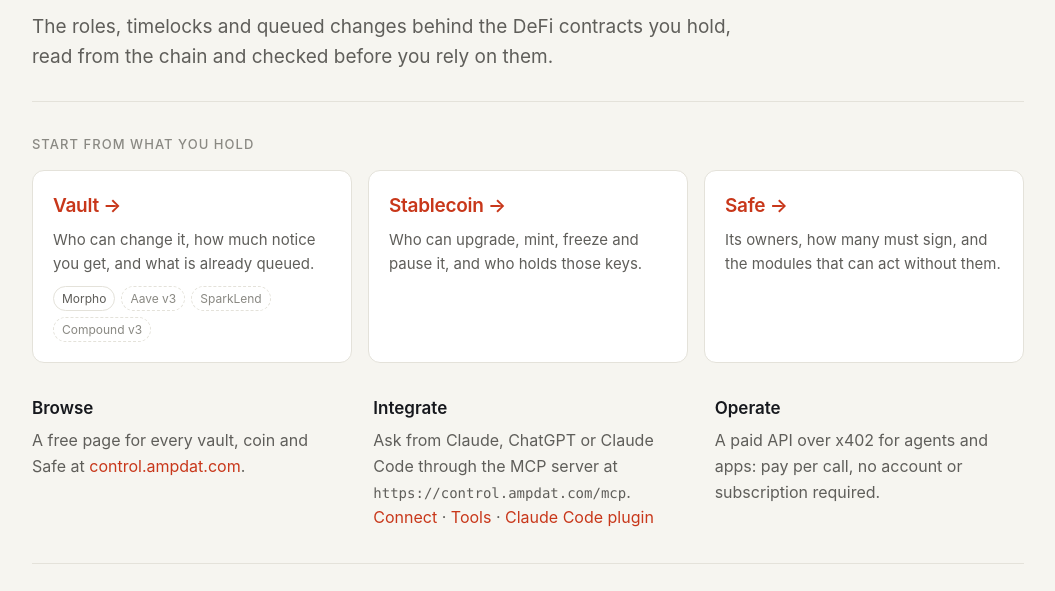
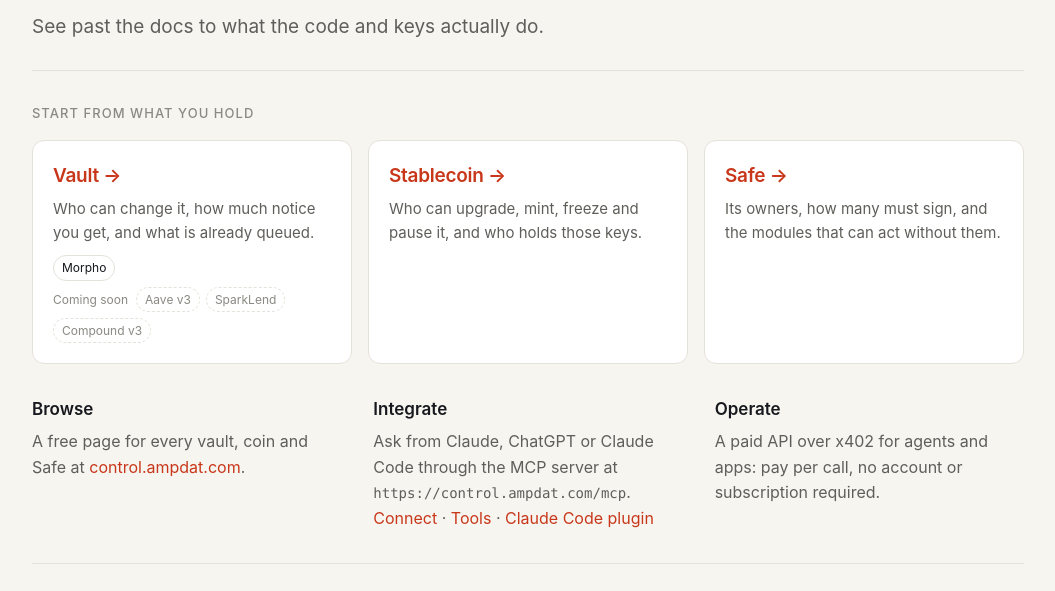
Before and after one commit to ampdat/ampdat.github.io, a plain HTML site: page index.html in a window 1280 px wide. Shown: the part 209-800 px from the top of the page, without its empty margins (112-1167 px from the left). Drawn offline with Linux system fonts and the light colour scheme.

Commit message:
Publish site/www from ampdat/byte-and-tell@dfcad34

```diff
--- a/index.html
+++ b/index.html
@@ -4,13 +4,13 @@
 <meta charset="utf-8">
 <meta name="viewport" content="width=device-width, initial-scale=1">
 <title>Ampdat</title>
-<meta name="description" content="Ampdat builds data products that pull the one fact that matters out of everything on chain.">
+<meta name="description" content="See past the docs to what the code and keys actually do. Who controls the DeFi contracts you hold, and what is waiting to change, read from the chain and checked.">
 <link rel="icon" type="image/svg+xml" href="icon-small.svg">
 <link rel="icon" type="image/png" sizes="32x32" href="favicon-32.png">
 <link rel="apple-touch-icon" href="apple-touch-icon.png">
 <meta name="theme-color" content="#16181d">
 <meta property="og:title" content="Ampdat">
-<meta property="og:description" content="Amplified data: the one bit that matters, out of everything on chain.">
+<meta property="og:description" content="See past the docs to what the code and keys actually do.">
 <meta property="og:image" content="https://www.ampdat.com/og-ampdat.png">
 <meta name="twitter:card" content="summary_large_image">
 <style>
@@ -39,7 +39,10 @@ section { padding:32px 0; border-top:1px solid var(--line); }
 .start p { margin:0; color:var(--muted); font-size:15px; flex:1; }
 .chips { display:flex; flex-wrap:wrap; gap:6px; margin-top:4px; }
 .chip { font-size:12px; padding:2px 8px; border-radius:99px; border:1px solid var(--line); color:var(--muted); }
+a.chip { color:var(--fg); text-decoration:none; } a.chip:hover { border-color:var(--fg); }
 .chip.soon { border-style:dashed; color:var(--faint); }
+.soonrow { display:flex; flex-wrap:wrap; align-items:center; gap:6px; flex-basis:100%; }
+.soonlabel { font-size:12px; color:var(--faint); margin-right:2px; }
 .ways { display:grid; grid-template-columns:repeat(auto-fit, minmax(240px, 1fr)); gap:32px; margin-top:32px; }
 .ways h3 { font-size:17px; font-weight:600; margin:0 0 6px; }
 .ways p { margin:0; color:var(--muted); font-size:16px; }
@@ -66,7 +69,7 @@ footer a { text-decoration:none; } footer a:hover { color:var(--fg); }
 
 <div class="hero">
   <h1>Who controls it, and what's waiting to change.</h1>
-  <p class="lede">The roles, timelocks and queued changes behind the DeFi contracts you hold, read from the chain and checked before you rely on them.</p>
+  <p class="lede">See past the docs to what the code and keys actually do.</p>
 </div>
 
 <section>
@@ -75,7 +78,7 @@ footer a { text-decoration:none; } footer a:hover { color:var(--fg); }
     <div class="start">
       <h3><a href="https://control.ampdat.com/vaults">Vault →</a></h3>
       <p>Who can change it, how much notice you get, and what is already queued.</p>
-      <div class="chips"><span class="chip">Morpho</span><span class="chip soon" title="Paper-tested, next to build">Aave v3</span><span class="chip soon" title="Paper-tested, next to build">SparkLend</span><span class="chip soon" title="Paper-tested, next to build">Compound v3</span></div>
+      <div class="chips"><a class="chip" href="https://control.ampdat.com/vaults">Morpho</a><span class="soonrow"><span class="soonlabel">Coming soon</span><span class="chip soon">Aave v3</span><span class="chip soon">SparkLend</span><span class="chip soon">Compound v3</span></span></div>
     </div>
     <div class="start">
       <h3><a href="https://control.ampdat.com/vaults#coins">Stablecoin →</a></h3>
```
